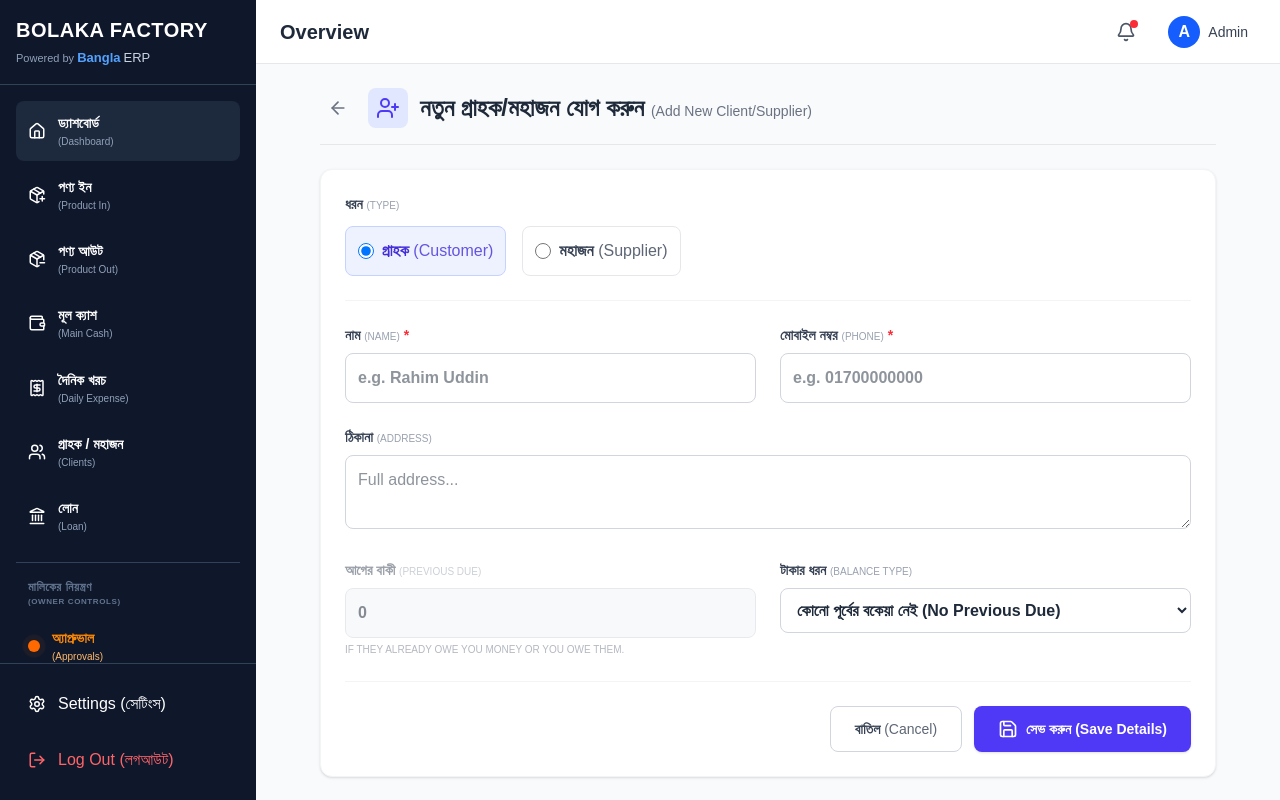
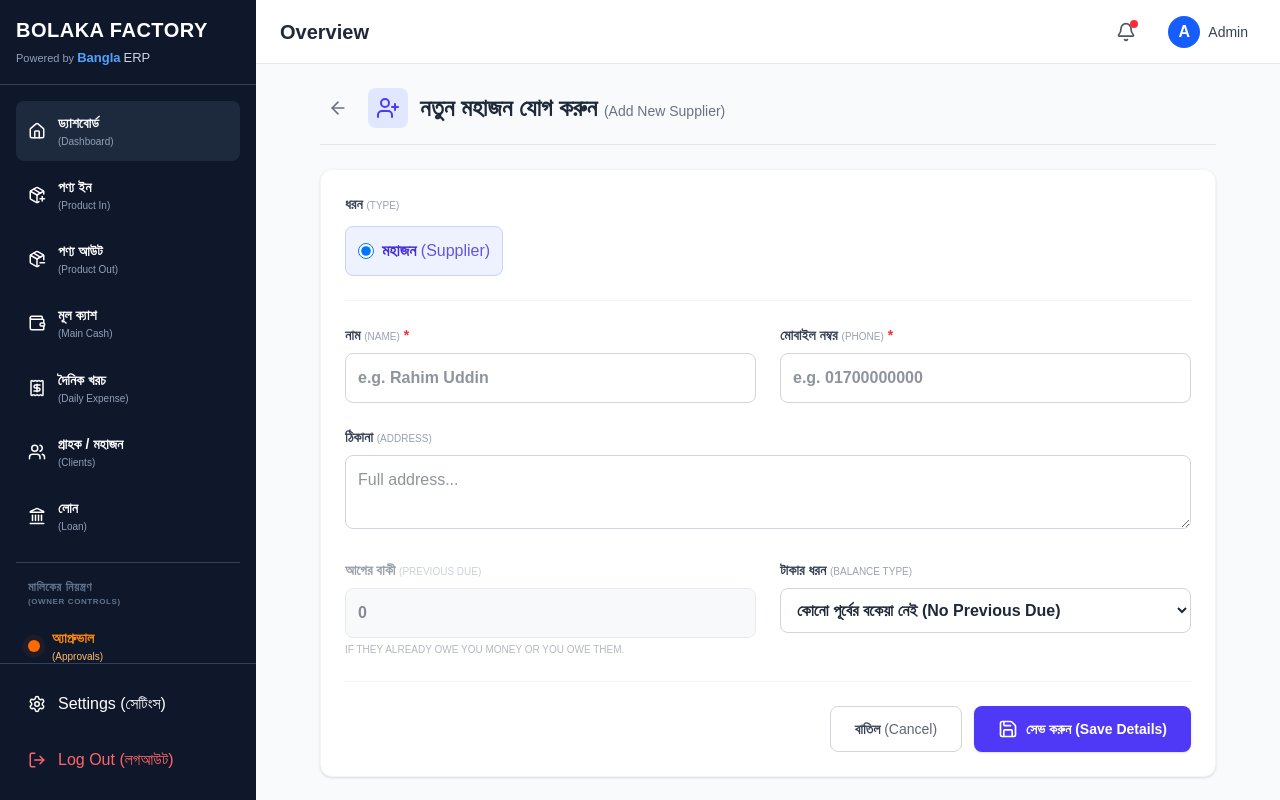
Before and after one commit to kayes147/bangla-erp, a Next.js app: page /clients/new in a window 1280 px wide. Built offline with nearby package versions, Linux system fonts and the light colour scheme.

Commit message:
Remove Customer option from Add New Client page

```diff
--- a/src/app/clients/new/page.tsx
+++ b/src/app/clients/new/page.tsx
@@ -8,7 +8,7 @@ import { createClient } from "@/actions/clientActions";
 export default function AddNewClient() {
   const router = useRouter();
   const [loading, setLoading] = useState(false);
-  const [type, setType] = useState("customer");
+  const [type, setType] = useState("supplier");
   const [name, setName] = useState("");
   const [phone, setPhone] = useState("");
   const [address, setAddress] = useState("");
@@ -53,7 +53,7 @@ export default function AddNewClient() {
         <div className="p-2 bg-indigo-100 text-indigo-600 rounded-lg">
           <UserPlus size={24} />
         </div>
-        <h1 className="text-2xl font-bold text-gray-800">নতুন গ্রাহক/মহাজন যোগ করুন <span className="text-sm font-normal text-gray-500">(Add New Client/Supplier)</span></h1>
+        <h1 className="text-2xl font-bold text-gray-800">নতুন মহাজন যোগ করুন <span className="text-sm font-normal text-gray-500">(Add New Supplier)</span></h1>
       </div>
 
       <div className="bg-white rounded-xl shadow-sm border border-gray-100 p-6">
@@ -63,12 +63,8 @@ export default function AddNewClient() {
           <div className="pb-6 border-b border-gray-100">
             <label className="block text-sm font-bold text-gray-700 mb-3">ধরন <span className="text-[10px] font-normal text-gray-400 uppercase">(Type)</span></label>
             <div className="flex space-x-4">
-              <label className={`flex items-center space-x-2 cursor-pointer p-3 border rounded-lg font-bold transition-colors ${type === 'customer' ? 'border-indigo-200 bg-indigo-50 text-indigo-700' : 'border-gray-200 hover:bg-gray-50 text-gray-700'}`}>
-                <input type="radio" name="client_type" value="customer" checked={type === 'customer'} onChange={() => setType('customer')} className="text-indigo-600 focus:ring-indigo-500 w-4 h-4" />
-                <span>গ্রাহক <span className="font-normal opacity-80">(Customer)</span></span>
-              </label>
-              <label className={`flex items-center space-x-2 cursor-pointer p-3 border rounded-lg font-bold transition-colors ${type === 'supplier' ? 'border-indigo-200 bg-indigo-50 text-indigo-700' : 'border-gray-200 hover:bg-gray-50 text-gray-700'}`}>
-                <input type="radio" name="client_type" value="supplier" checked={type === 'supplier'} onChange={() => setType('supplier')} className="text-indigo-600 focus:ring-indigo-500 w-4 h-4" />
+              <label className="flex items-center space-x-2 cursor-pointer p-3 border rounded-lg font-bold transition-colors border-indigo-200 bg-indigo-50 text-indigo-700">
+                <input type="radio" name="client_type" value="supplier" checked={true} readOnly className="text-indigo-600 focus:ring-indigo-500 w-4 h-4" />
                 <span>মহাজন <span className="font-normal opacity-80">(Supplier)</span></span>
               </label>
             </div>
```
